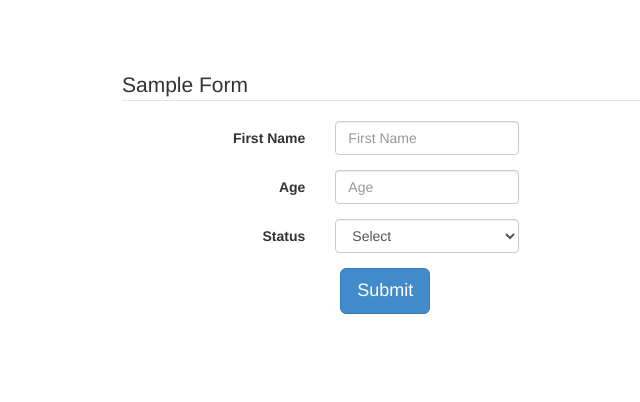
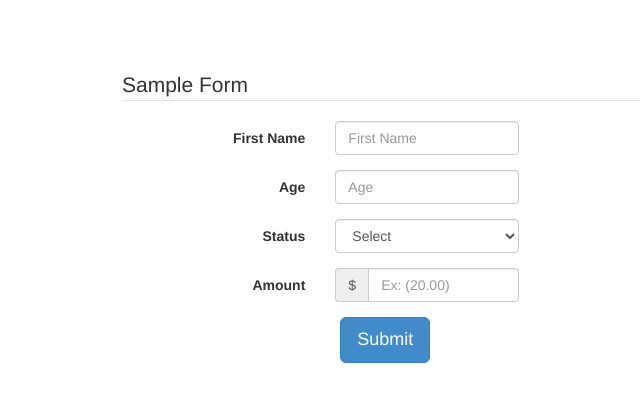
Before and after one commit to benkiefer/jbootvalidator, a plain HTML site: page index.html in a window 1280 px wide. Shown: the whole page, without its empty margins (213-853 px from the left). Drawn offline with Linux system fonts and the light colour scheme.

Commit message:
add an example to the demo app of an input-group with an add-on

```diff
--- a/index.html
+++ b/index.html
@@ -10,7 +10,9 @@
     <link rel="stylesheet" type="text/css" media="screen" href="css/bootstrap.min.css"/>
     <meta name="viewport" content="width=device-width, initial-scale=1.0">
     <style type="text/css">
-        body { padding-top: 70px; }
+        body {
+            padding-top: 70px;
+        }
     </style>
 </head>
 
@@ -65,6 +67,20 @@
                             </select>
                         </div>
                     </div>
+                    <div class="form-group">
+                        <label for="amount" class="col-xs-4 control-label">Amount</label>
+
+                        <div class="col-xs-8 col-sm-4">
+                            <div class="input-group">
+                                <span class="input-group-addon">$</span>
+                                <input type="text" id="amount" name="amount"
+                                       class="form-control"
+                                       pattern="^((\d+)|(\d{1,3})(\,\d{3}|)*)(\.\d{2}|)$"
+                                       autocomplete="off"
+                                       title="Enter a dollar amount" placeholder="Ex: (20.00)" required>
+                            </div>
+                        </div>
+                    </div>
                     <div class="form-actions">
                         <div class="col-xs-offset-4 col-xs-8">
                             <button type="submit" class="btn btn-primary btn-lg">Submit</button>
```
